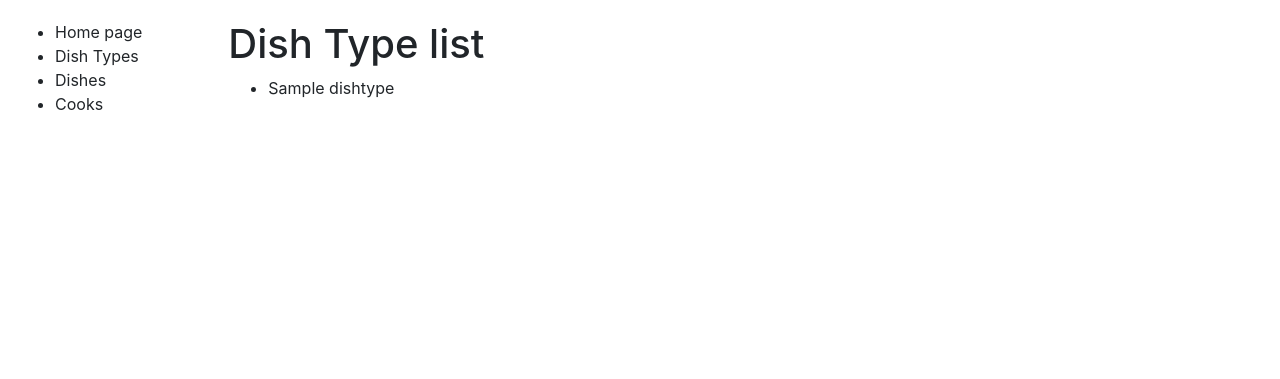
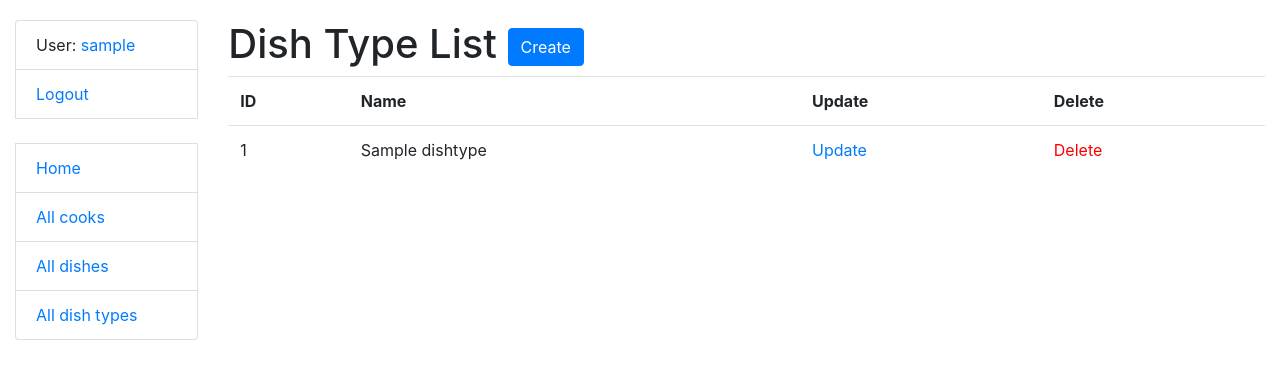
Before and after one commit to Vasyl-Poremchuk/restaurant-kitchen-service, a Django app: page /dish_types/ in a window 1280 px wide. Shown: the top 379 px of the page. Run offline with Django 4.2, Linux system fonts and the light colour scheme; a user stored in the database is signed in; tables that the repository leaves empty hold one stand-in row (values such as "Sample post").

Commit message:
Update templates files

```diff
--- a/templates/includes/pagination.html
+++ b/templates/includes/pagination.html
@@ -1,18 +1,16 @@
 {% if is_paginated %}
   <ul class="pagination">
     {% if page_obj.has_previous %}
-      <li class="page-items">
-        <a href="?page={{ page_obj.previous_page_number }}" class="page-link">prev</a>
+      <li class="page-item">
+        <a href="?page= {{ page_obj.previous_page_number }}" class="page-link">prev</a>
       </li>
     {% endif %}
-
     <li class="page-item active">
       <span class="page-link">{{ page_obj.number }} of {{ paginator.num_pages }}</span>
     </li>
-
     {% if page_obj.has_next %}
-      <li class="page-items">
-        <a href="?page={{ page_obj.next_page_number }}" class="page-link">next</a>
+      <li class="page-item">
+        <a href="?page= {{ page_obj.next_page_number }}" class="page-link">next</a>
       </li>
     {% endif %}
   </ul>
--- a/templates/includes/sidebar.html
+++ b/templates/includes/sidebar.html
@@ -1,8 +1,15 @@
-<nav class="sidebar">
-  <ul>
-    <li><a href="{% url 'restaurant:index' %}"></a>Home page</li>
-    <li><a href="{% url 'restaurant:dish-type-list' %}"></a>Dish Types</li>
-    <li><a href="{% url 'restaurant:dish-list' %}"></a>Dishes</li>
-    <li><a href="{% url 'restaurant:cook-list' %}"></a>Cooks</li>
-  </ul>
-</nav>
+<ul class="sidebar-nav list-group">
+  {% if user.is_authenticated %}
+    <li class="list-group-item">User: <a href="{{ user.get_absolute_url }}">{{ user.get_username }}</a></li>
+    <li class="list-group-item"><a href="{% url 'logout'%}?next={{request.path}}">Logout</a></li>
+  {% else %}
+    <li class="list-group-item"><a href="{% url 'login'%}?next={{request.path}}">Login</a></li>
+  {% endif %}
+
+  <br>
+
+  <li class="list-group-item"><a href="{% url 'restaurant:index' %}">Home</a></li>
+  <li class="list-group-item"><a href="{% url 'restaurant:cook-list' %}">All cooks</a></li>
+  <li class="list-group-item"><a href="{% url 'restaurant:dish-list' %}">All dishes</a></li>
+  <li class="list-group-item"><a href="{% url 'restaurant:dish-type-list' %}">All dish types</a></li>
+</ul>
--- a/templates/restaurant/dish_type_list.html
+++ b/templates/restaurant/dish_type_list.html
@@ -1,13 +1,46 @@
 {% extends "base.html" %}
 
 {% block content %}
-  <h1>Dish Type list</h1>
+  <h1>
+    Dish Type List
+    <a href="{% url 'restaurant:dish-type-create' %}" class="btn btn-primary link-to-page">
+      Create
+    </a>
+  </h1>
 
   {% if dish_type_list %}
-    <ul>
-      {% for dish_type in dish_type_list %}
-        <li>{{ dish_type.name }}</li>
+    <table class="table">
+      <tr>
+        <th>ID</th>
+        <th>Name</th>
+        <th>Update</th>
+        <th>Delete</th>
+      </tr>
+
+      {% for type in dish_type_list %}
+        <tr>
+          <td>
+            {{ type.id }}
+          </td>
+          <td>
+            {{ type.name }}
+          </td>
+          <td>
+            <a href="{% url 'restaurant:dish-type-update' pk=type.id %}">
+              Update
+            </a>
+          </td>
+          <td>
+            <a style="color: red"
+               href="{% url 'restaurant:dish-type-delete' pk=type.id %}">
+              Delete
+            </a>
+          </td>
+        </tr>
       {% endfor %}
-    </ul>
+    </table>
+
+  {% else %}
+    <p>There are no dish types in the restaurant.</p>
   {% endif %}
 {% endblock %}
--- a/templates/restaurant/index.html
+++ b/templates/restaurant/index.html
@@ -9,4 +9,7 @@
     <li>Number of cooks: {{ num_cooks }}.</li>
     <li>Number of dish types: {{ num_dish_types }}.</li>
   </ul>
+  <p>You have visited this page
+    {{ num_visits }} time{{ num_visits|pluralize }}.
+  </p>
 {% endblock %}
```
Also changed, not shown: templates/restaurant/cook_detail.html (+22 -12 lines), templates/restaurant/cook_list.html (+26 -10 lines), templates/restaurant/dish_detail.html (+26 -5 lines), templates/restaurant/dish_list.html (+9 -4 lines).
